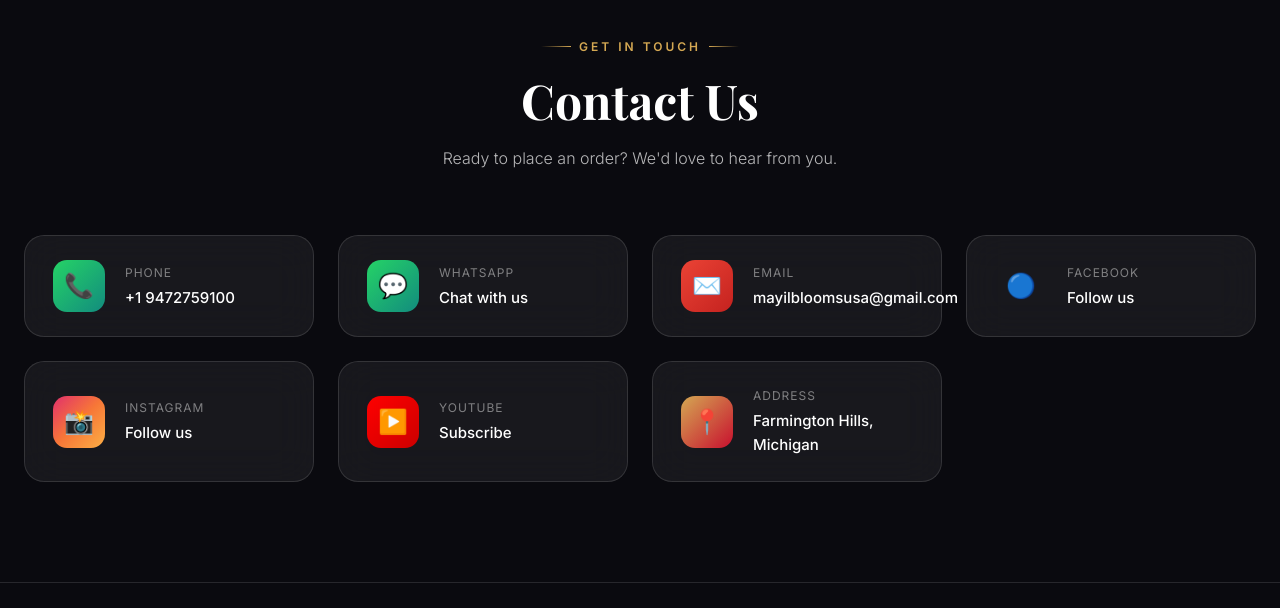
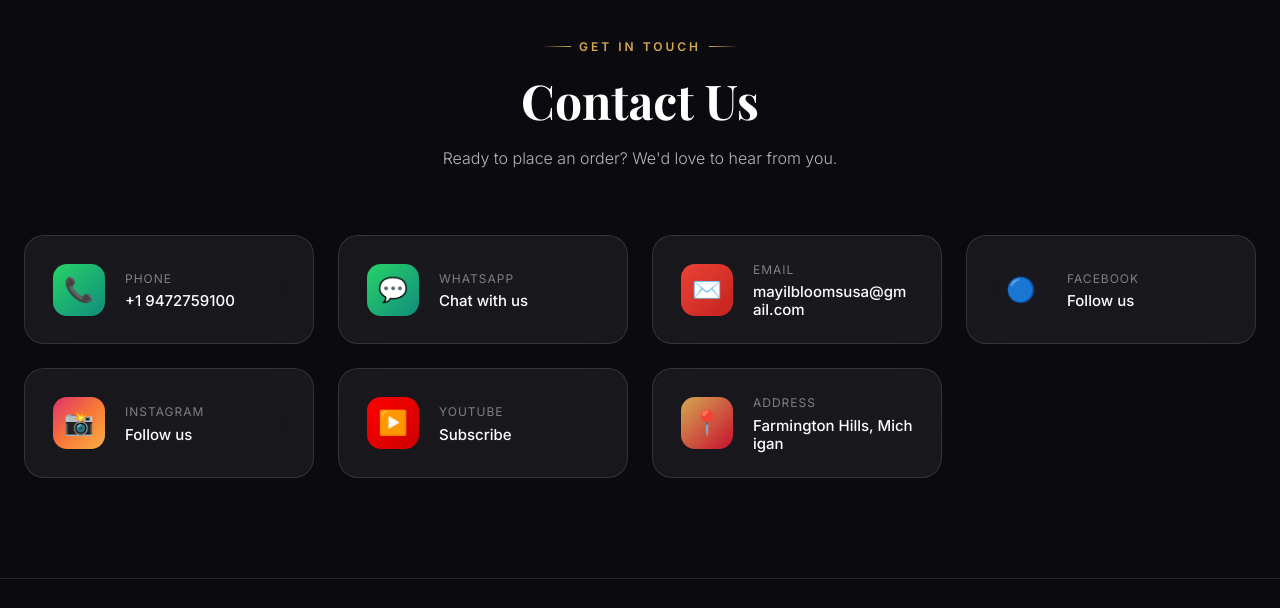
Before and after one commit to mayilbloomsusa-ui/mayilblooms-usa, a website: page index.html in a window 1280 px wide. Shown: the part 3718-4326 px from the top of the page. Drawn offline with nearby package versions, Linux system fonts and the light colour scheme; a web font is replaced by a local one.

Commit message:
Catalog Update: 2026-03-16 19:44:15

```diff
--- a/index.html
+++ b/index.html
@@ -986,6 +986,8 @@
       color: inherit;
       opacity: 0;
       transform: translateY(30px);
+      overflow: hidden;
+      /* Ensure content doesn't spill */
     }
 
     .contact-card.visible {
@@ -1046,6 +1048,8 @@
       font-size: 15px;
       font-weight: 500;
       color: var(--text-primary);
+      word-break: break-all;
+      line-height: 1.2;
     }
 
     /* ════════════════════════════════════════════════════════
```
Also changed, not shown: 1 other file.
